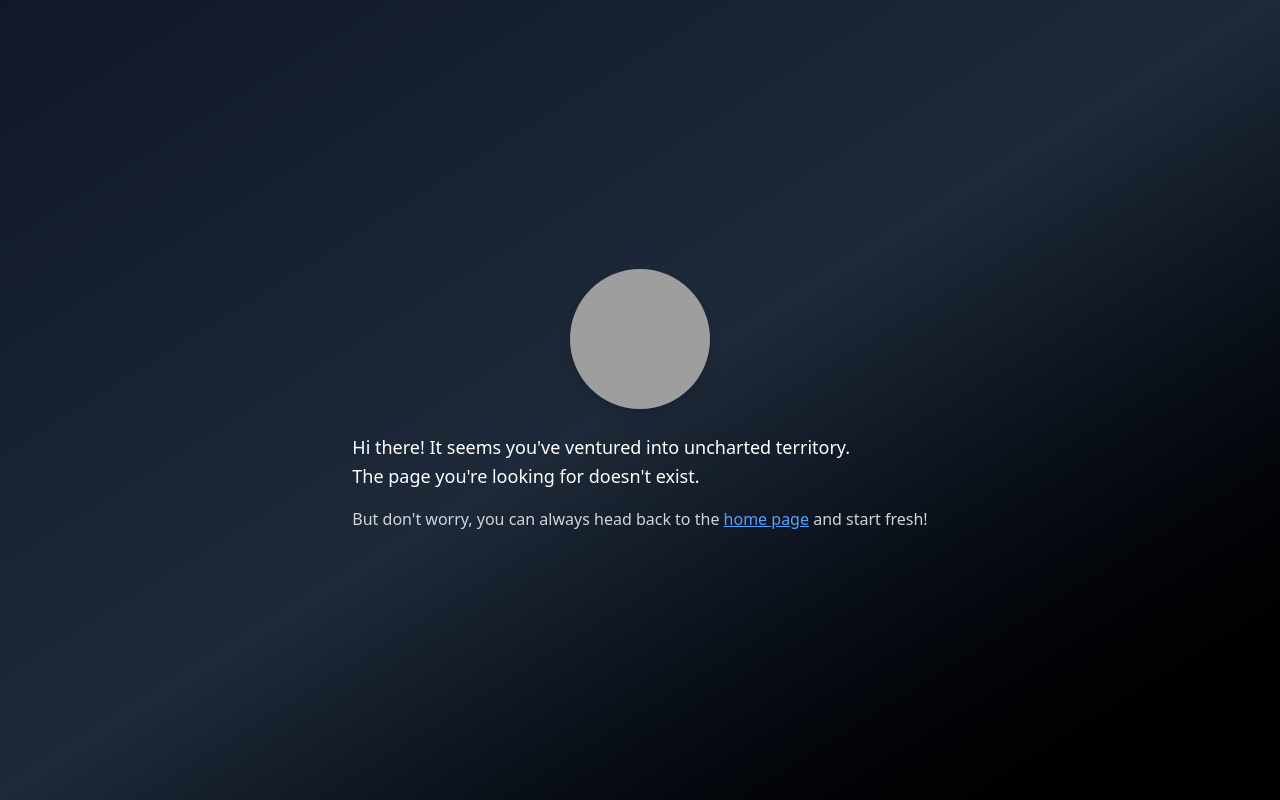
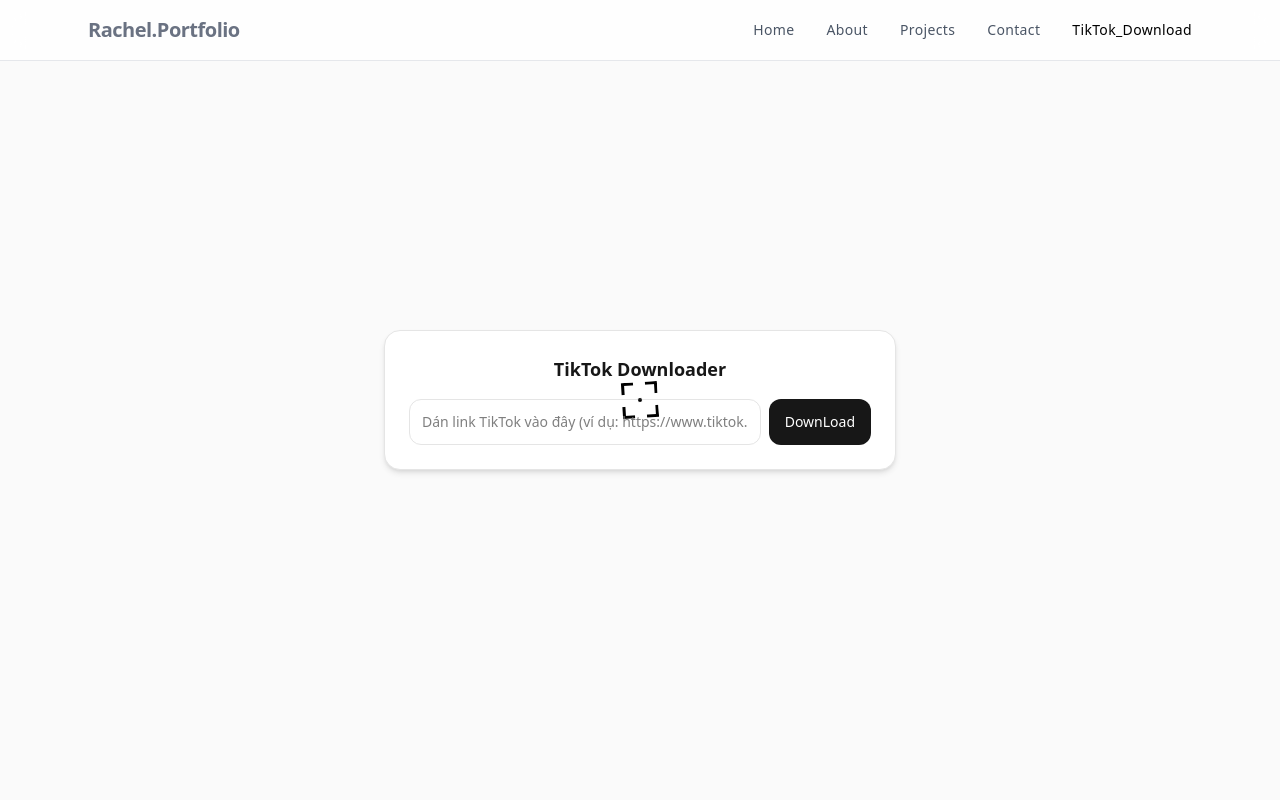
Before and after one commit to RacheLmix/Profotilo_v2, a React (Vite) app: page /tiktokdownloader in a window 1280 px wide. Built offline with nearby package versions, Linux system fonts and the light colour scheme; grey boxes are pictures that could not be loaded.

Commit message:
update tiktok

```diff
--- a/package.json
+++ b/package.json
@@ -12,6 +12,7 @@
   "dependencies": {
     "@tailwindcss/vite": "^4.1.16",
     "aos": "^2.3.4",
+    "axios": "^1.13.0",
     "framer-motion": "^12.23.24",
     "gsap": "^3.13.0",
     "lucide-react": "^0.548.0",
--- a/src/complement/Navbarmenu.jsx
+++ b/src/complement/Navbarmenu.jsx
@@ -77,6 +77,16 @@
                         >
                             Contact
                         </NavLink>
+
+                        <NavLink
+                            to="/tiktokdownloader"
+                            className={({ isActive }) =>
+                                `text-sm tracking-wide ${isActive ? "text-black font-medium" : "text-gray-600 hover:text-black duration-300 ease-in-out"
+                                } transition-colors cursor-target`
+                            }
+                        >
+                            TikTok_Download
+                        </NavLink>
                     </motion.div>
                 </div>
             </nav>
--- a/src/main.jsx
+++ b/src/main.jsx
@@ -3,10 +3,12 @@
 import './index.css'
 import App from './App.jsx'
 import NotFound from './page/NotFound.jsx'
+import Snaptik from './page/Snaptik.jsx'
 import {createBrowserRouter, RouterProvider} from 'react-router-dom'
 const router = createBrowserRouter([
   {path: "/", element: <App />},
-  {path: "*", element: <NotFound />}
+  {path: "*", element: <NotFound />},
+  {path: "/tiktokdownloader", element: <Snaptik />},
 ]);
 createRoot(document.getElementById('root')).render(
   <RouterProvider router={router}>
--- /dev/null
+++ b/src/page/Snaptik.jsx
@@ -0,0 +1,131 @@
+import React, { useState } from 'react'
+import axios from 'axios'
+import { motion, time } from "framer-motion";
+const API_BASE = "https://snaptikbackend.onrender.com";
+import { useEffect } from "react";
+import { Link } from "react-router-dom";
+import { param } from 'framer-motion/client';
+import Navbarmenu from '../complement/Navbarmenu';
+const Snaptik = () => {
+    useEffect(() => {
+        document.title = "TikTok Video RachelVibeCoding";
+    }, []);
+    const [url, setUrl] = useState("");
+    const [loading, setLoading] = useState(false);
+    const [error, setError] = useState('');
+    const [videoData, setVideoData] = useState(null);
+    const handleFetch = async () => {
+        if (!url.trim()) {
+            setError("Please enter a valid TikTok URL.");
+            return;
+        }
+        setError('');
+        setLoading(true);
+        setVideoData(null);
+        try {
+            const res = await axios.get(`${API_BASE}/download`, {
+                params: { url },
+                timeout: 30000,
+            });
+            const payload = res.data?.data?.data ? res.data.data.data : res.data?.data;
+            if (!payload) throw new Error('No data returned from API');
+            const normalized = {
+                title: payload.title || '',
+                author: payload.author || (payload.author && payload.author.unique_id) || null,
+                cover: payload.cover || payload.thumbnail || null,
+                download_url: payload.download_url || payload.play_url || payload.play,
+                music_url: payload.music_url || payload.music || null,
+            };
+            setVideoData(normalized);
+        }
+        catch (err) {
+            console.error(err);
+            const msg = err.response?.data?.detail || err.response?.data?.message || err.message || 'Lỗi khi gọi API';
+            setError(String(msg));
+        } finally {
+            setLoading(false);
+        }
+    }
+    const handleDownload = (type) => {
+        if (!videoData) return;
+
+        let downloadLink = '';
+        if (type === 'video' && videoData.download_url) {
+            downloadLink = `${API_BASE}/download/file?url=${encodeURIComponent(url)}`;
+        } else if (type === 'music' && videoData.music_url) {
+            downloadLink = videoData.music_url;
+        } else {
+            setError('Không tìm thấy link tải.');
+            return;
+        }
+
+        window.open(downloadLink, '_blank');
+    };
+
+
+
+    return (
+        <>
+            <Navbarmenu />
+            <div className="min-h-screen bg-neutral-50 flex items-center justify-center p-4">
+                <motion.div
+                    initial={{ opacity: 0, y: 10 }}
+                    animate={{ opacity: 1, y: 0 }}
+                    transition={{ duration: 0.35 }}
+                    className="max-w-lg w-full bg-white border border-neutral-200 rounded-2xl p-6 shadow-md"
+                >
+                    <h1 className="text-lg font-semibold text-neutral-900 text-center mb-4">TikTok Downloader</h1>
+
+                    <div className="flex gap-2">
+                        <input
+                            value={url}
+                            onChange={(e) => setUrl(e.target.value)}
+                            onKeyDown={(e) => { if (e.key === 'Enter') { e.preventDefault(); handleFetch(); } }}
+                            className="flex-1 p-3 border border-neutral-200 rounded-xl text-sm focus:outline-none focus:ring-2 focus:ring-neutral-800"
+                            placeholder="Dán link TikTok vào đây (ví dụ: https://www.tiktok.com/@user/video/...)"
+                        />
+                        <button
+                            onClick={handleFetch}
+                            disabled={loading}
+                            className="px-4 py-2 rounded-xl bg-neutral-900 text-white text-sm font-medium disabled:opacity-60"
+                        >
+                            {loading ? 'Đang xử lý...' : 'DownLoad'}
+                        </button>
+                    </div>
+
+                    {error && (
+                        <motion.p initial={{ opacity: 0 }} animate={{ opacity: 1 }} className="mt-3 text-sm text-red-500">
+                            {error}
+                        </motion.p>
+                    )}
+
+                    {videoData ? (
+                        <motion.div initial={{ opacity: 0 }} animate={{ opacity: 1 }} className="mt-5 grid grid-cols-1 gap-3">
+                            <div className="flex items-center gap-4">
+                                {videoData.cover ? (
+                                    <img src={videoData.cover} alt="cover" className="w-28 h-40 object-cover rounded-lg border" />
+                                ) : (
+                                    <div className="w-28 h-40 bg-neutral-100 rounded-lg flex items-center justify-center text-xs text-neutral-400">No cover</div>
+                                )}
+                                <div className="flex-1">
+                                    <div className="text-sm font-semibold text-neutral-900 line-clamp-2">{videoData.title || 'Không có tiêu đề'}</div>
+                                    <div className="text-xs text-neutral-500 mt-1">@{(videoData.author && (videoData.author.unique_id || videoData.author)) || 'unknown'}</div>
+                                    <div className="mt-3 flex gap-2">
+                                        <button
+                                            onClick={handleDownload}
+                                            className="px-4 py-2 rounded-md bg-green-600 text-white text-sm font-medium hover:bg-green-700 transition"
+                                        >
+                                            Tải Video Không Logo
+                                        </button>
+                                    </div>
+                                </div>
+                            </div>
+                        </motion.div>
+                    ) : null}
+                </motion.div>
+            </div>
+        </>
+    )
+}
+
+export default Snaptik
```
Also changed, not shown: 1 other file (tests, documents, lock files or other folders).
